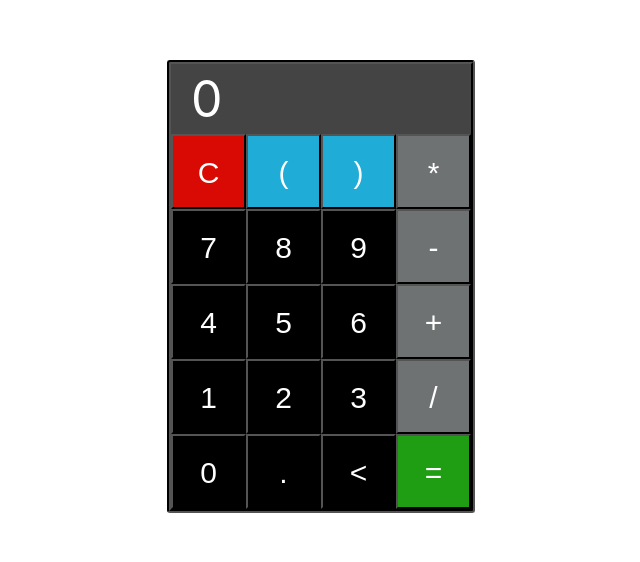
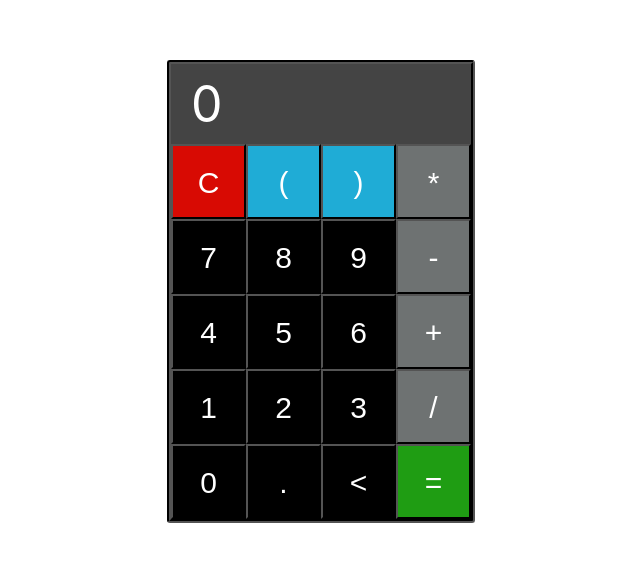
Before and after one commit to Darthwallace/Calculadora_React, a React (Create React App) app: page / in a window 1280 px wide. Shown: the part 140-702 px from the top of the page, without its empty margins (583-1223 px from the left). Built offline with nearby package versions, Linux system fonts and the light colour scheme.

Commit message:
Teste em adicionar som

```diff
--- a/src/App.css
+++ b/src/App.css
@@ -24,7 +24,7 @@
     align-items:flex-start;
     background-color:#444;
     flex-direction:column;
-    height: 70px;
+    height: 80px;
     width:260px;
     border:4px solid #000;
     border-style: none;
@@ -47,7 +47,6 @@
 .cssBtn:nth-child(20){
     background-color: rgba(16, 151, 4, 0.938);
 }
-
 
 .cssBtn:nth-child(2){
     background-color:rgba(16, 167, 212, 0.938);
--- a/src/App.jsx
+++ b/src/App.jsx
@@ -4,6 +4,7 @@ import Tela from './componentes/tela';
 import Limpar from './componentes/limparTela';
 import Operacao from './componentes/operacao';
 import AddDigitoTela from "./componentes/addDigitoTela";
+
 
 const App =() =>{
 
--- a/src/componentes/addDigitoTela.jsx
+++ b/src/componentes/addDigitoTela.jsx
@@ -1,5 +1,6 @@
 import React from 'react'
 import Botao from './btn'
+import Sound from '../assets/Power Rangers completo.mp3'
 
 const AddDigitoTela = ({operado,setOperacao,resultado,setResultado,valorTela,setValorTela}) =>{
 
@@ -21,6 +22,15 @@ const AddDigitoTela = ({operado,setOperacao,resultado,setResultado,valorTela,set
       setResultado('');
       const valorDigitadoTela = valorTela + d;
       setValorTela(valorDigitadoTela);
+      }
+
+      function play(){
+        new Audio(Sound).play();
+      }
+
+      if(valorTela === '(123456)'){
+        alert('O resultado é (123456)');
+        play();
       }
 
       return(
--- a/src/componentes/operacao.jsx
+++ b/src/componentes/operacao.jsx
@@ -22,6 +22,7 @@ const Operacao = ({valorTela,setValorTela,setOperacao,setAcumulador,setResultado
             setResultado('ERRO')
           }
         }
+
         return(
             <>
               <Botao label={'<'} onclick={()=>operacao('bs')}/>
```
Also changed, not shown: 1 other file (tests, documents, lock files or other folders).
